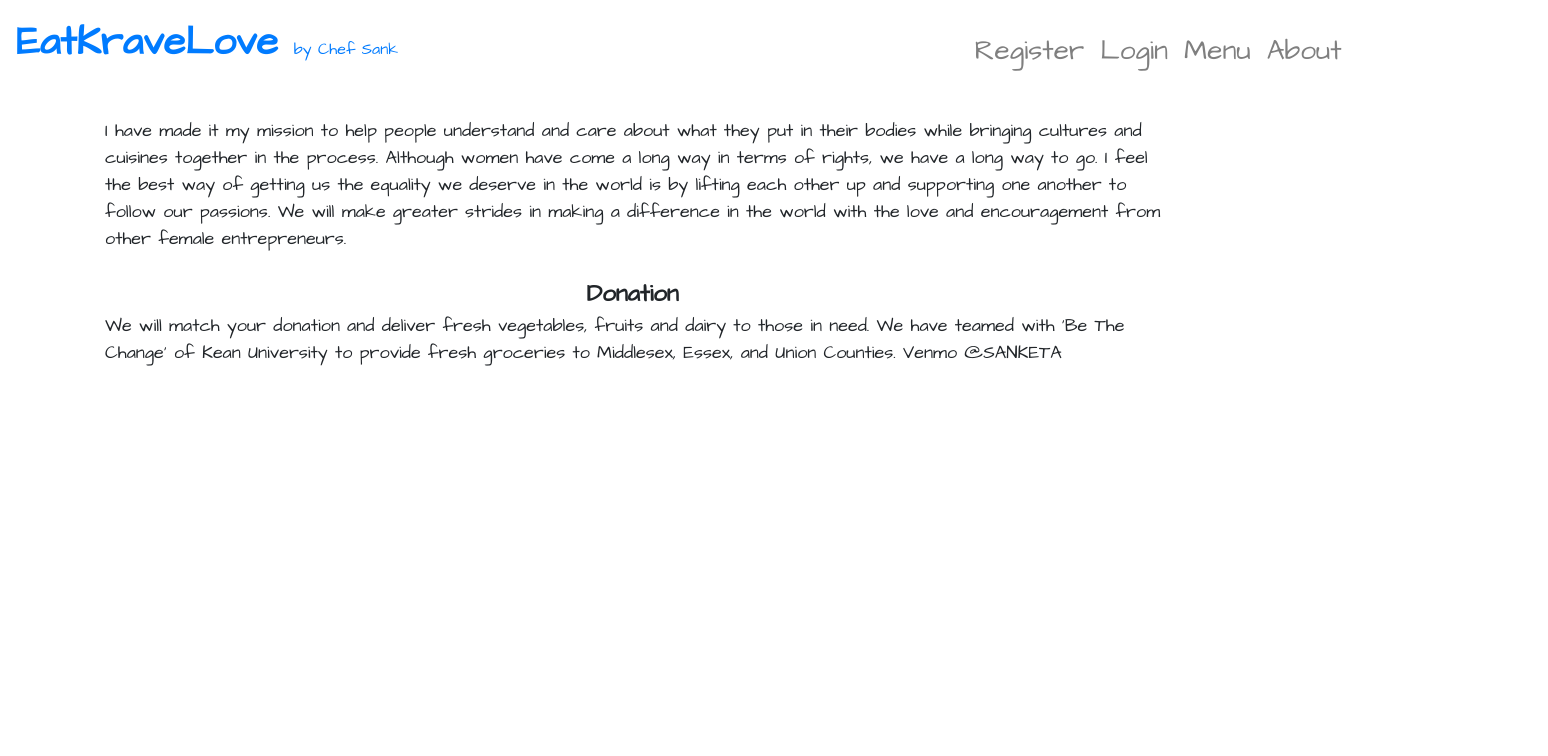
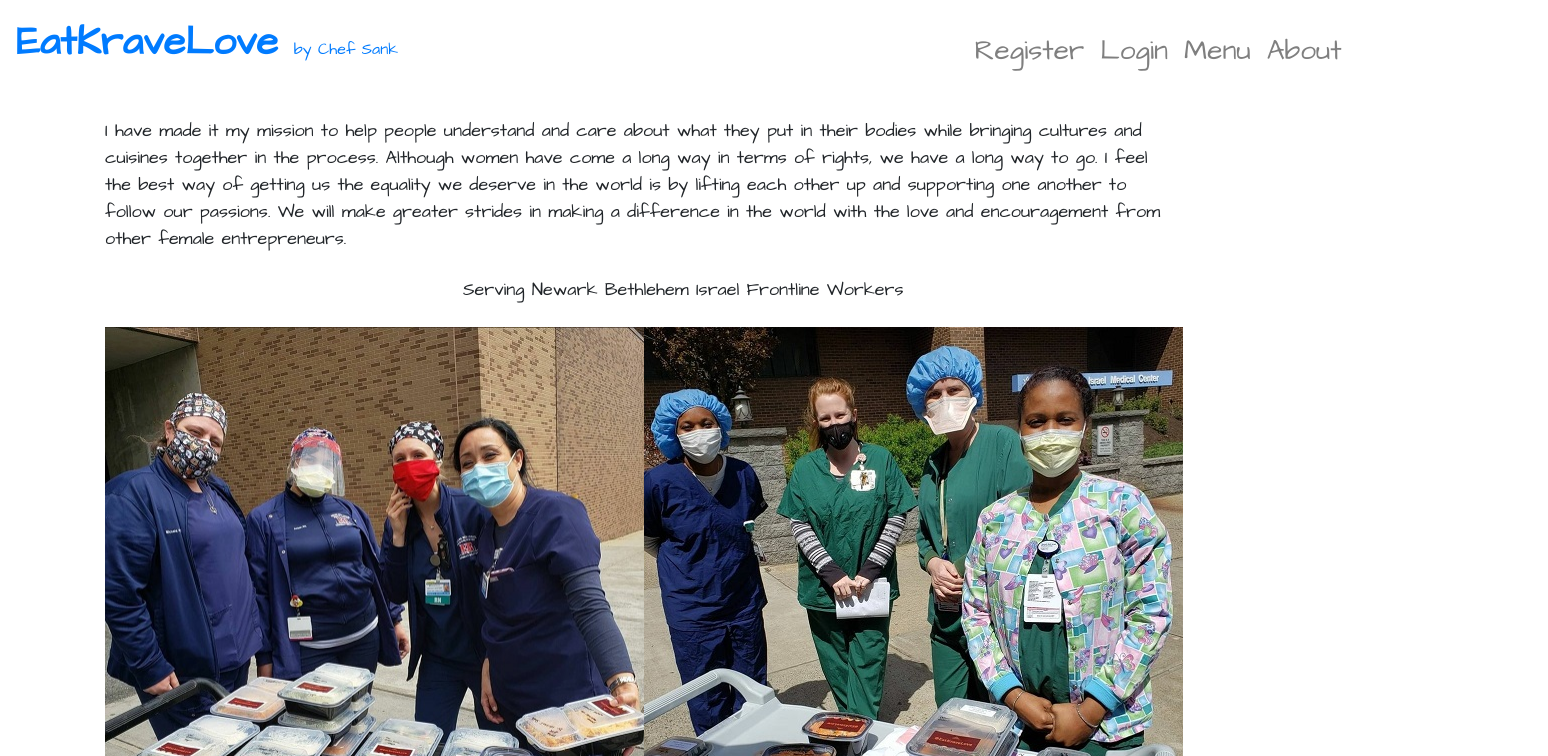
Before and after one commit to michaelpaulcuccia/eatkravelove, a React (Create React App) app in the folder client/: page /about in a window 1280 px wide. Shown: the top 756 px of the page, 1548 px wide, since content can reach past the window. Built offline with nearby package versions, Linux system fonts and the light colour scheme.

Commit message:
updated about page

```diff
--- a/client/src/components/About.js
+++ b/client/src/components/About.js
@@ -1,4 +1,6 @@
 import React from 'react';
+import oneNBI from '../images/nbi/oneNBI.jpg'
+import twoNBI from '../images/nbi/twoNBI.jpg'
 
 const About = () => {
     return (
@@ -12,6 +14,24 @@ const About = () => {
 
             <br></br>
 
+            <div
+                className="container"
+                style={{ fontFamily: 'Architects Daughter, cursive', fontSize: '18px', marginLeft: '35%' }}
+            >
+                Serving Newark Bethlehem Israel Frontline Workers
+            </div>
+
+            <br></br>
+
+            <div className='container'
+                style={{ display: 'flex', flexDirection: 'row', justifyContent: 'space-between' }}
+            >
+                <img src={oneNBI} alt='oneNBI' />
+                <img src={twoNBI} alt='twoNBI' />
+            </div>
+
+            <br></br>
+
             <div className="container"
                 style={{ fontFamily: 'Architects Daughter, cursive', fontSize: '18px' }}
             >
@@ -21,12 +41,13 @@ const About = () => {
                 </strong>
 
                 <br></br>
-                We will match your donation and deliver fresh vegetables, fruits and dairy to those in need. We have teamed with 'Be The Change' of Kean University to provide fresh groceries to Middlesex, Essex, and Union Counties. Venmo @SANKETA
-            </div>
+    We will match your donation and deliver fresh vegetables, fruits and dairy to those in need. We have teamed with 'Be The Change' of Kean University to provide fresh groceries to Middlesex, Essex, and Union Counties. Venmo @SANKETA
+                </div>
 
+            <br></br>
+            <br></br>
 
         </div>
-
 
     )
 }
```
Also changed, not shown: client/src/images/nbi/oneNBI.jpg (added), client/src/images/nbi/twoNBI.jpg (added).
